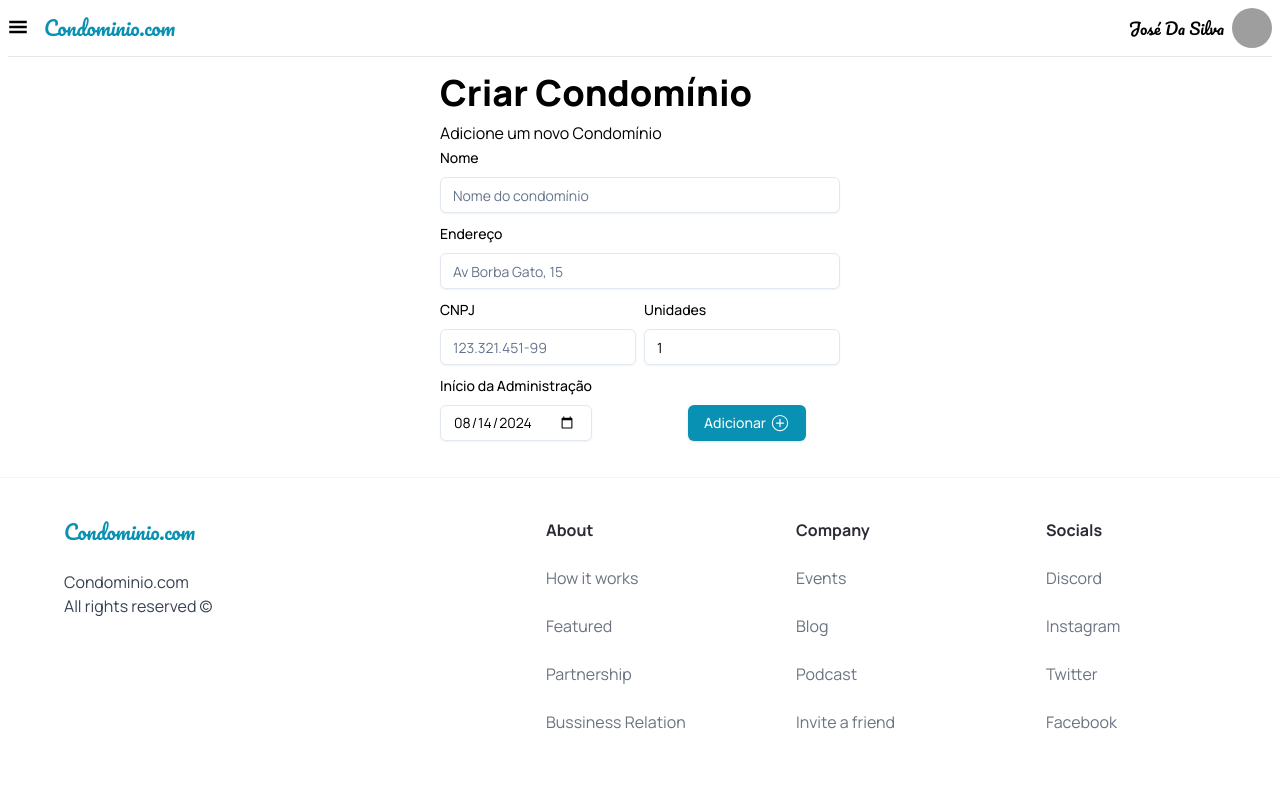
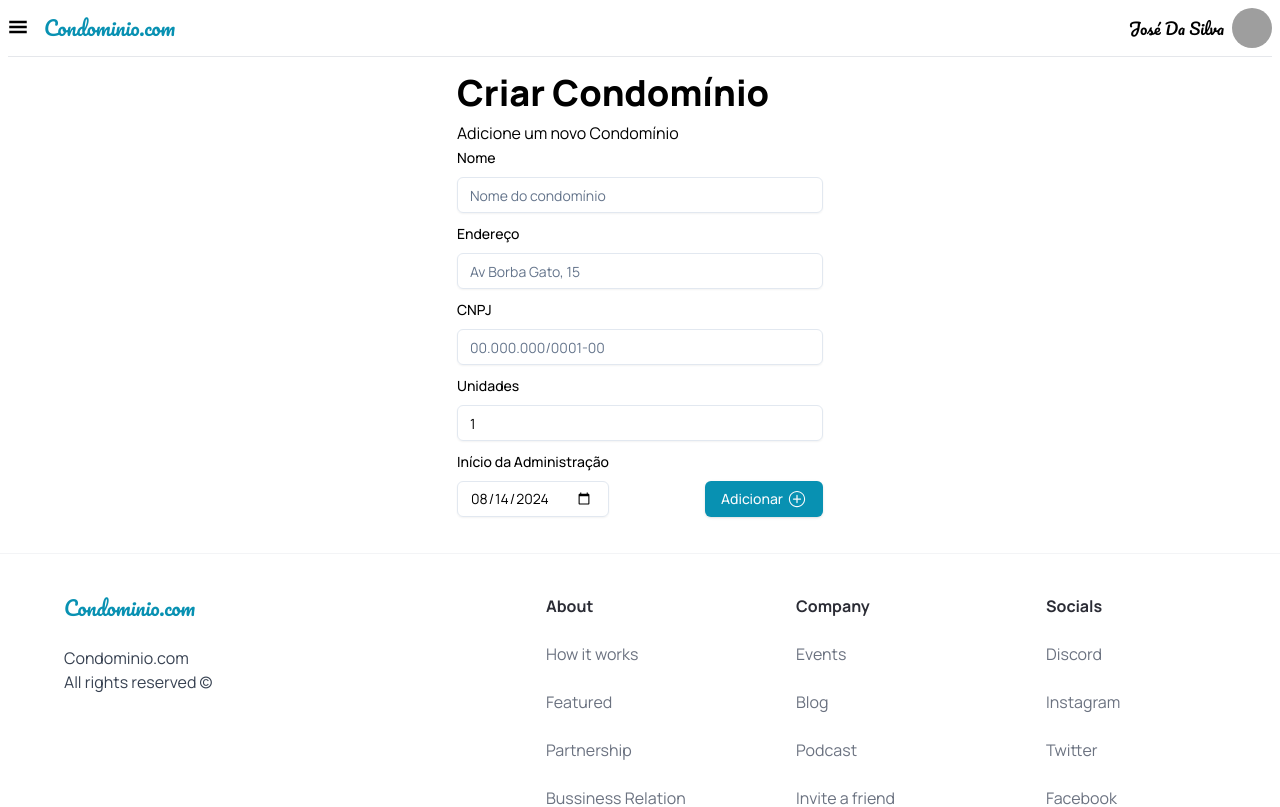
Before and after one commit to Knoka1/crud_gestao_condominios, a Next.js app: page /property/create in a window 1280 px wide. Shown: the top 807 px of the page. Built offline with nearby package versions, Linux system fonts and the light colour scheme; grey boxes are pictures that could not be loaded.

Commit message:
feat: Adiciona mask para CNPJ

```diff
--- a/components/PropertyFrom.tsx
+++ b/components/PropertyFrom.tsx
@@ -5,7 +5,6 @@ import { useForm } from "react-hook-form";
 import {
   Form,
   FormControl,
-  FormDescription,
   FormField,
   FormItem,
   FormLabel,
@@ -20,13 +19,26 @@ interface PropertyFormProps {
   defaultValues?: Partial<z.infer<typeof formSchema>>;
 }
 
+// CNPJ Validation Regex
+const CNPJ_REGEX = /^\d{2}\.\d{3}\.\d{3}\/\d{4}-\d{2}$/;
+
+const formatCNPJ = (value: string) => {
+  const digits = value.replace(/\D/g, "").slice(0, 14);
+  return digits.replace(
+    /(\d{2})(\d{3})(\d{3})(\d{4})(\d{2})/,
+    "$1.$2.$3/$4-$5"
+  );
+};
+
 const formSchema = z.object({
   nome: z.string(),
   endereco: z.string(),
-  cnpj: z.string(),
+  cnpj: z.string().refine((value) => CNPJ_REGEX.test(value), {
+    message: "CNPJ inválido. O formato esperado é 00.000.000/0001-00.",
+  }),
   quantidadeUnidades: z
     .number()
-    .min(1, { message: "A unidade precisa pelo menos 1 números." }),
+    .min(1, { message: "A unidade precisa pelo menos 1 número." }),
   inicioAdministracao: z.string({
     message: "O condomínio precisa de uma data.",
   }),
@@ -42,7 +54,7 @@ const PropertyForm = ({ type, defaultValues }: PropertyFormProps) => {
     },
   });
 
-  function onSubmit(values: z.infer<typeof formSchema>) {
+  const onSubmit = (values: z.infer<typeof formSchema>) => {
     const formattedValues = {
       ...values,
       inicioAdministracao: new Date(values.inicioAdministracao)
@@ -50,7 +62,13 @@ const PropertyForm = ({ type, defaultValues }: PropertyFormProps) => {
         .slice(0, 10),
     };
     console.log(formattedValues);
-  }
+  };
+
+  const handleCNPJChange = (e: React.ChangeEvent<HTMLInputElement>) => {
+    const value = e.target.value;
+    const formattedValue = formatCNPJ(value);
+    form.setValue("cnpj", formattedValue);
+  };
 
   return (
     <section>
@@ -82,7 +100,6 @@ const PropertyForm = ({ type, defaultValues }: PropertyFormProps) => {
               </FormItem>
             )}
           />
-          <div className="flex flex-wrap space-x-2 my-2">
           <FormField
             control={form.control}
             name="cnpj"
@@ -90,7 +107,12 @@ const PropertyForm = ({ type, defaultValues }: PropertyFormProps) => {
               <FormItem>
                 <FormLabel>CNPJ</FormLabel>
                 <FormControl>
-                    <Input placeholder="123.321.451-99" {...field} />
+                  <Input
+                    placeholder="00.000.000/0001-00"
+                    value={field.value}
+                    onChange={handleCNPJChange}
+                    maxLength={18} // 14 dígitos + 4 characteres (dots, slash, hyphen)
+                  />
                 </FormControl>
                 <FormMessage />
               </FormItem>
@@ -113,8 +135,7 @@ const PropertyForm = ({ type, defaultValues }: PropertyFormProps) => {
               </FormItem>
             )}
           />
-          </div>
-          <div className="flex items-center my-2">
+          <div className="flex">
             <FormField
               control={form.control}
               name="inicioAdministracao"
@@ -129,13 +150,14 @@ const PropertyForm = ({ type, defaultValues }: PropertyFormProps) => {
               )}
             />
             <Button className="rounded-md bg-cyan-600 ml-24 mt-8" type="submit">
-              <p className="pr-1">Adicionar</p>
+              <p className="pr-1">
+                {type === "edit" ? "Atualizar" : "Adicionar"}
+              </p>
               <IoIosAddCircleOutline size={20} />
             </Button>
           </div>
         </form>
       </Form>
-      {/* <header className="flex flex-col gap-5 md:gap-8"></header> */}
     </section>
   );
 };
```
Lines whose indentation alone changed are shown as unchanged.
